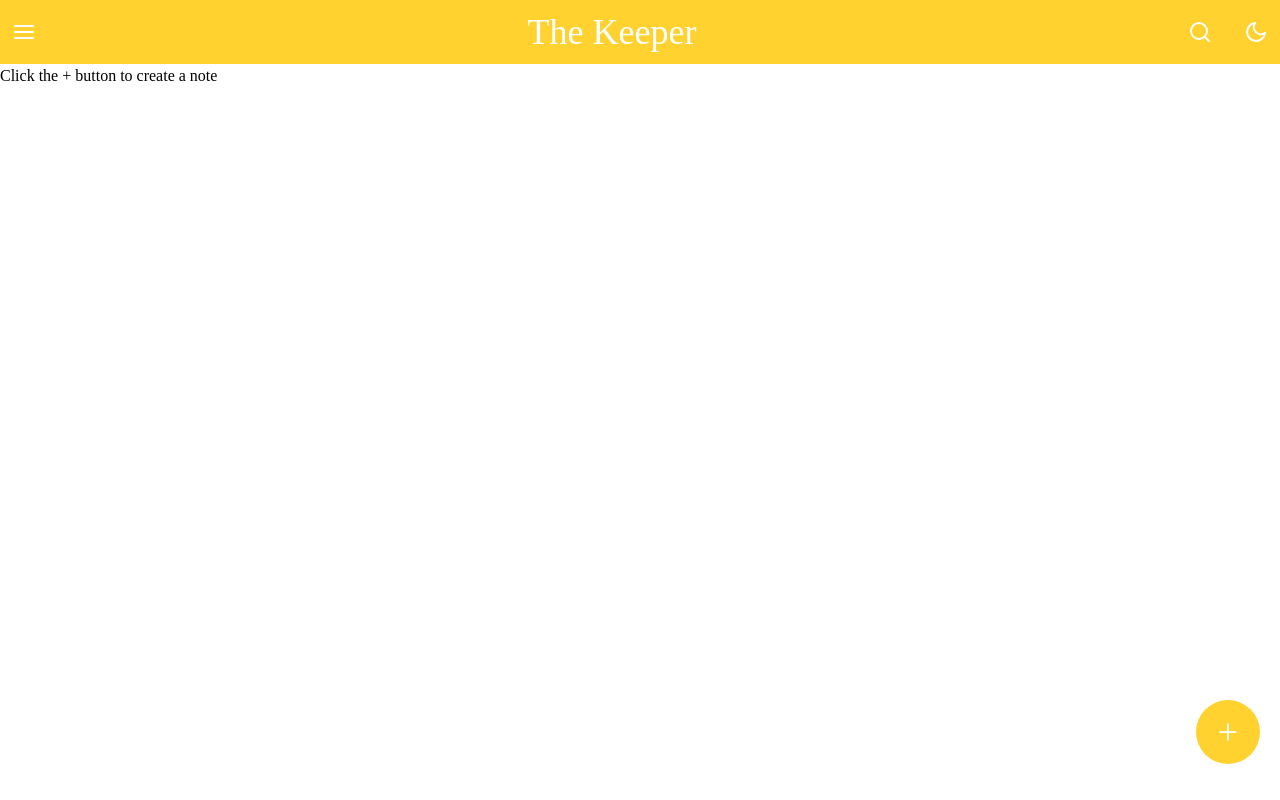
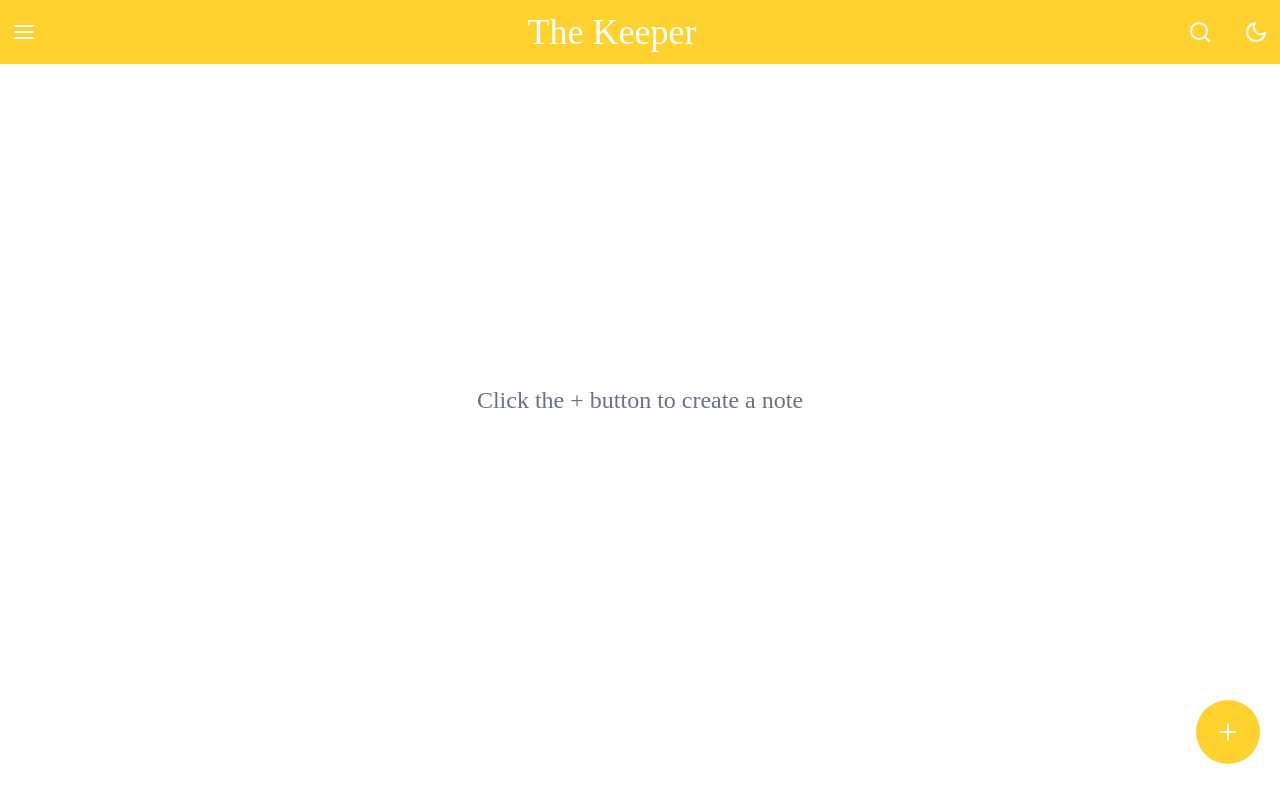
Before and after one commit to Saifihassan/The-Keeper, a React (Vite) app: page / in a window 1280 px wide. Built offline with nearby package versions, Linux system fonts and the light colour scheme.

Commit message:
Fixed the paragraph

```diff
--- a/src/components/NotesList.jsx
+++ b/src/components/NotesList.jsx
@@ -11,7 +11,7 @@ function NotesList() {
 
       {
         state.length === 0 ? (
-          <p>Click the + button to create a note</p>
+          <p className="fixed top-1/2 left-1/2 z-40 transform -translate-x-1/2 -translate-y-1/2 text-2xl text-gray-500">Click the + button to create a note</p>
         ) : Isvisible ? (
 
           state.filter(t=>t.name.toLowerCase().includes(Input.toLowerCase())).map((note)=>(
```
